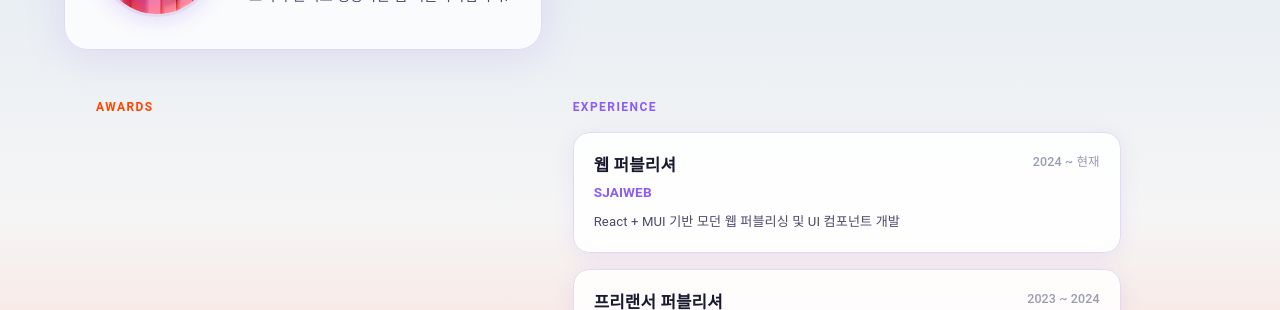
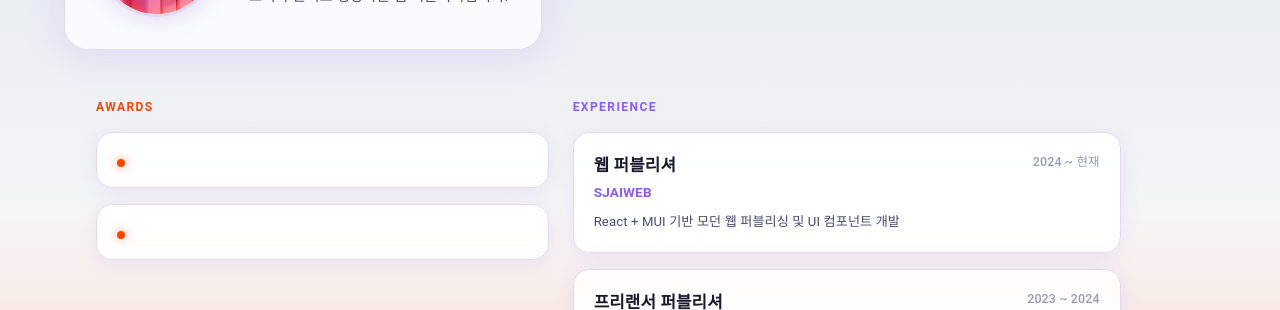
Before and after one commit to sujung0708/SJAIWEB, a React (Vite) app in the folder lecture1/portfolio/: page / in a window 1280 px wide. Shown: the part 1160-1470 px from the top of the page. Built offline with nearby package versions, Linux system fonts and the light colour scheme.

Commit message:
포트폴리오: Awards 빈 박스 2개 유지
Co-Authored-By: Claude Sonnet 4.6 <noreply@anthropic.com>

```diff
--- a/lecture1/portfolio/src/components/sections/profile-section.jsx
+++ b/lecture1/portfolio/src/components/sections/profile-section.jsx
@@ -8,7 +8,10 @@ import SkillTag from '../ui/skill-tag';
 import useScrollTrigger from '../../hooks/use-scroll-trigger';
 
 /** ── 데이터 ── */
-const AWARDS = [];
+const AWARDS = [
+  { id: 1, title: '', date: '', org: '' },
+  { id: 2, title: '', date: '', org: '' },
+];
 
 const CAREERS = [
   {
@@ -169,7 +172,7 @@ function ProfileSection() {
               </Typography>
               <Box sx={{ display: 'flex', flexDirection: 'column', gap: 2 }}>
                 { AWARDS.map((a) => (
-                  <AwardCard key={a.title} title={a.title} date={a.date} org={a.org} />
+                  <AwardCard key={a.id} title={a.title} date={a.date} org={a.org} />
                 )) }
               </Box>
             </Box>
```
